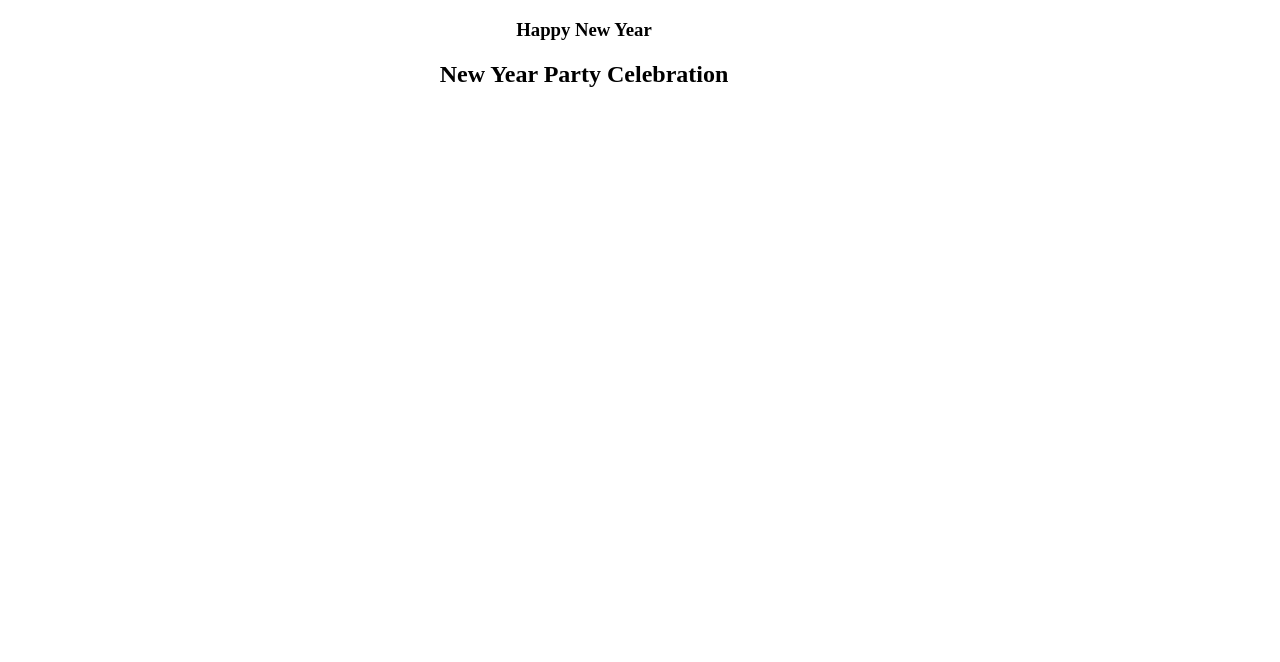
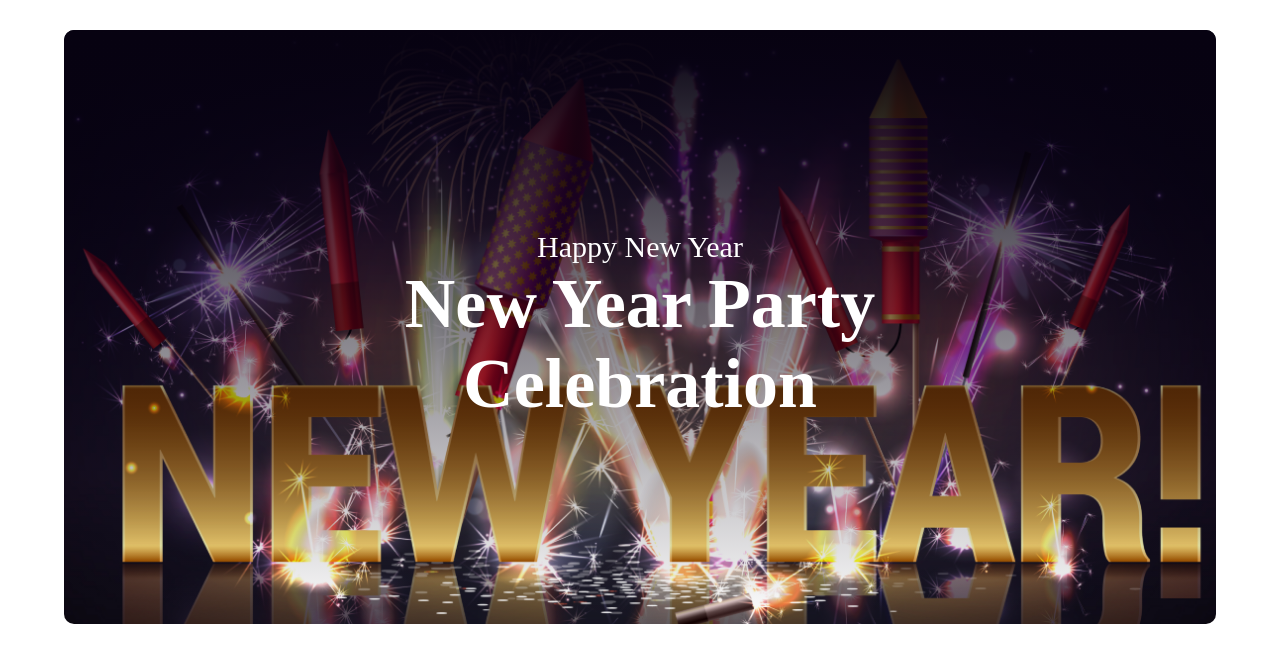
Before and after one commit to asm-junaid/new-year-new-mission, a plain HTML site: page index.html in a window 1280 px wide. Drawn offline with Linux system fonts and the light colour scheme.

Commit message:
added banner1

```diff
--- a/index.html
+++ b/index.html
@@ -9,7 +9,7 @@
 <body>
     <main>
         <section class="banner-one">
-            <div class="banner-one-inside">
+            <div class="banner-one-text">
                 <h3>Happy New Year</h3>
                 <h2>New Year Party Celebration</h2>
             </div>
--- a/styles/style.css
+++ b/styles/style.css
@@ -2,7 +2,51 @@
 
 body{
     width: 90%;
-    text-align: center;
+    margin: auto;
 }
 
 /*----------Banner One Design----------*/
+
+.banner-one{
+    background-image: url(../resources/Banner\ Image.png);
+    background-repeat: no-repeat;
+    background-position: center;
+    background-size: cover;
+    margin-top: 30px;
+    overflow: hidden;
+    border-radius: 10px;
+}
+.banner-one-text{
+    background: linear-gradient(180deg, #070211 0%, rgba(7, 2, 17, 0.00) 100%);
+    padding: 200px 300px;
+    text-align: center;
+}
+.banner-one-text h3{
+    font-size: 30px;
+    color: #FFF;
+    font-weight: 400;
+    margin: 0;
+}
+.banner-one-text h2{
+    font-size: 70px;
+    font-weight: 700;
+    color: #FFF;
+    margin: 0;
+}
+
+/* -------------------Off Section Design--------------------------- */
+
+.off-section{
+    text-align: center;
+    margin-bottom: 20px;
+}
+.off-percent{
+    font-size: 70px;
+    color: #f00;
+    font-weight: 700;
+}
+.off-details h3{
+    font-size: 20px;
+    font-weight: 500;
+    color: #f00;
+}
```
